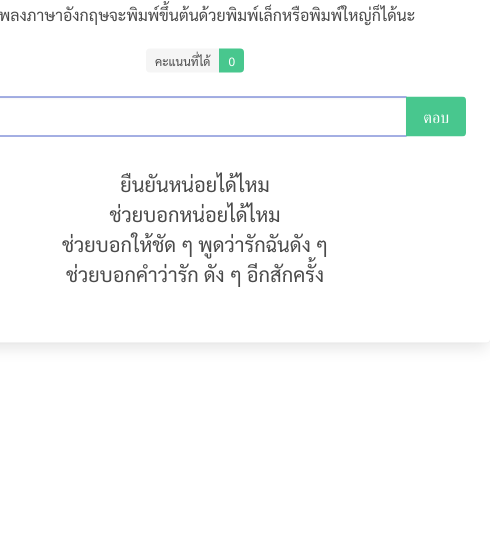
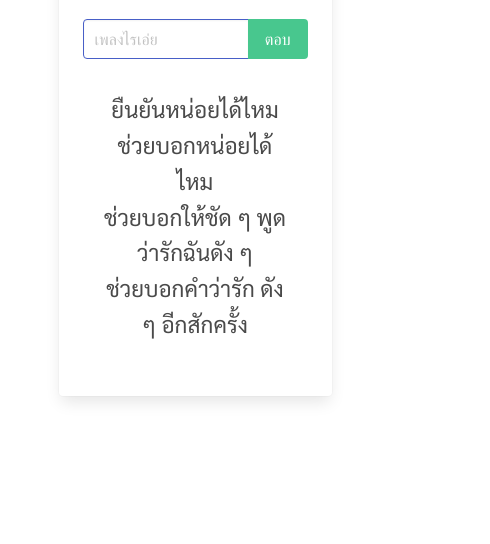
Before and after one commit to JcsnP/guess-the-song-from-lyrics, a plain HTML site: page index.html in a window 390 px wide. Shown: the part 300-844 px from the top of the page, 490 px wide, since content can reach past the window. Drawn offline with nearby package versions, Linux system fonts and the light colour scheme.

Commit message:
add s*ck responsive lol

```diff
--- a/style.css
+++ b/style.css
@@ -5,12 +5,11 @@ body {
 }
 
 .container {
-    width: 590px !important;
-    position: absolute;
-    top: 50%;
-    left: 50%;
-    transform: translate(-50%, -50%);
+    max-width: 70% !important;
+    display: block;
+    margin: 7vh auto;
 }
+
 .header,
 .content {
     text-align: center;
@@ -23,9 +22,16 @@ body {
     margin-top: 10px;
 }
 #lyric {
-    font-size: 20px;
+    font-size: 1.4em;
+    line-height: 1.6em;
 }
 
 .card-content .is-2 {
- margin-top: 10px;
+    margin-top: 10px;
 }
+
+@media screen and (min-width: 780px) {
+    .container {
+        max-width: 50% !important;
+    }
+}
```
